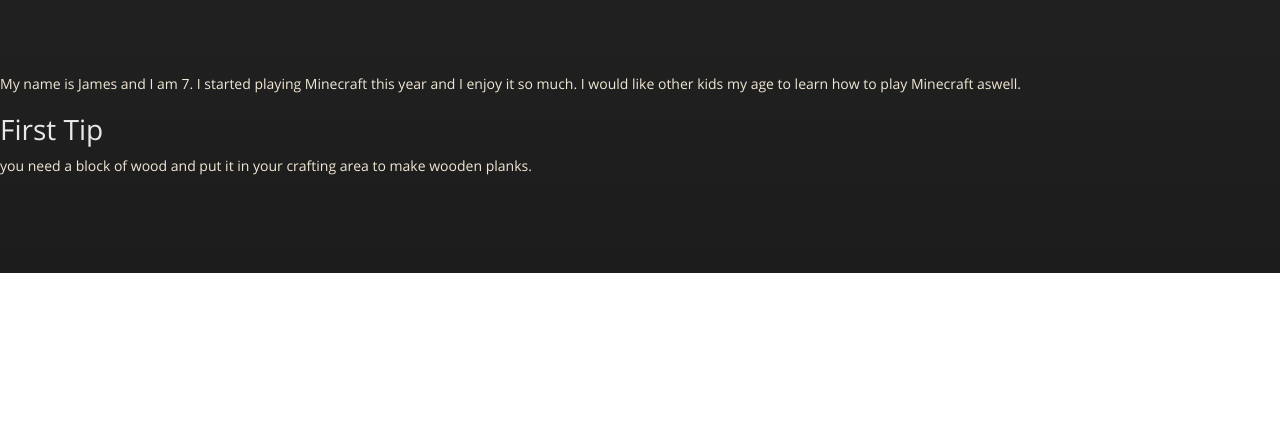
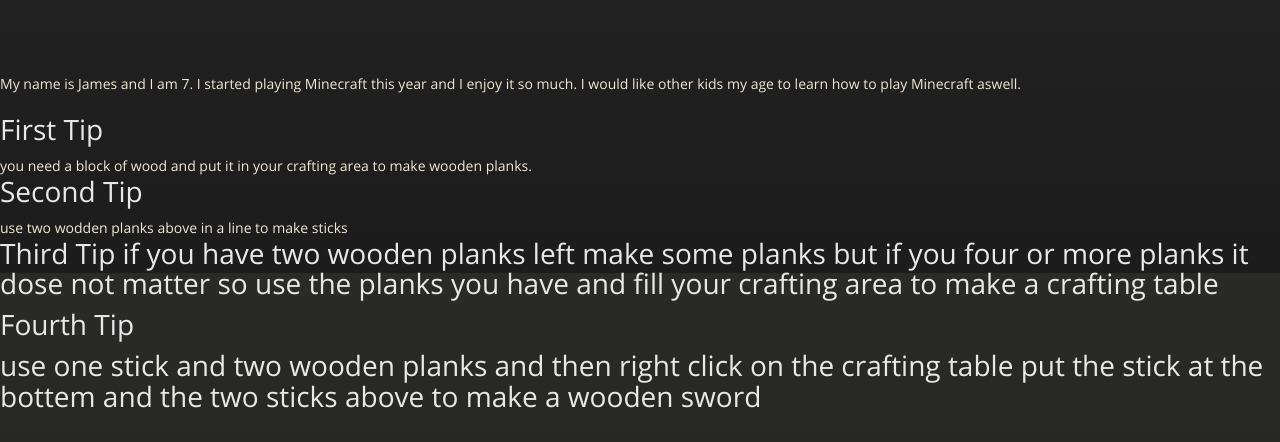
Before and after one commit to badboyjames/badboyjames.github.io, a plain HTML site: page index.html in a window 1280 px wide. Shown: the part 527-969 px from the top of the page. Before the commit the page ends 800 px from the top, so only its background shows below. Drawn offline with nearby package versions, Linux system fonts and the light colour scheme.

Commit message:
Update index.html

```diff
--- a/index.html
+++ b/index.html
@@ -51,6 +51,24 @@ I started playing Minecraft this year and I enjoy it so much. I would like other
     <h1>First Tip</h1>
       you need a block of wood and put it in your crafting area to make wooden planks.
 
+      <h1>
+        Second Tip
+      </h1>
+
+      use two wodden planks above in a line to make sticks
+      <h1>
+        Third Tip
+      if you have two wooden planks left make some planks but if you four or more planks it dose not matter so use the planks you have and fill your crafting area to make a crafting table
+      <h1>
+        Fourth Tip
+        <h1>
+           use one stick and two wooden planks and then right click on the crafting table put the stick at the bottem and the two sticks above to make a wooden sword
+
+        </h1>
+      </h1>
+    </div>
+    <div>
+
     </div>
       </section>
 
```
